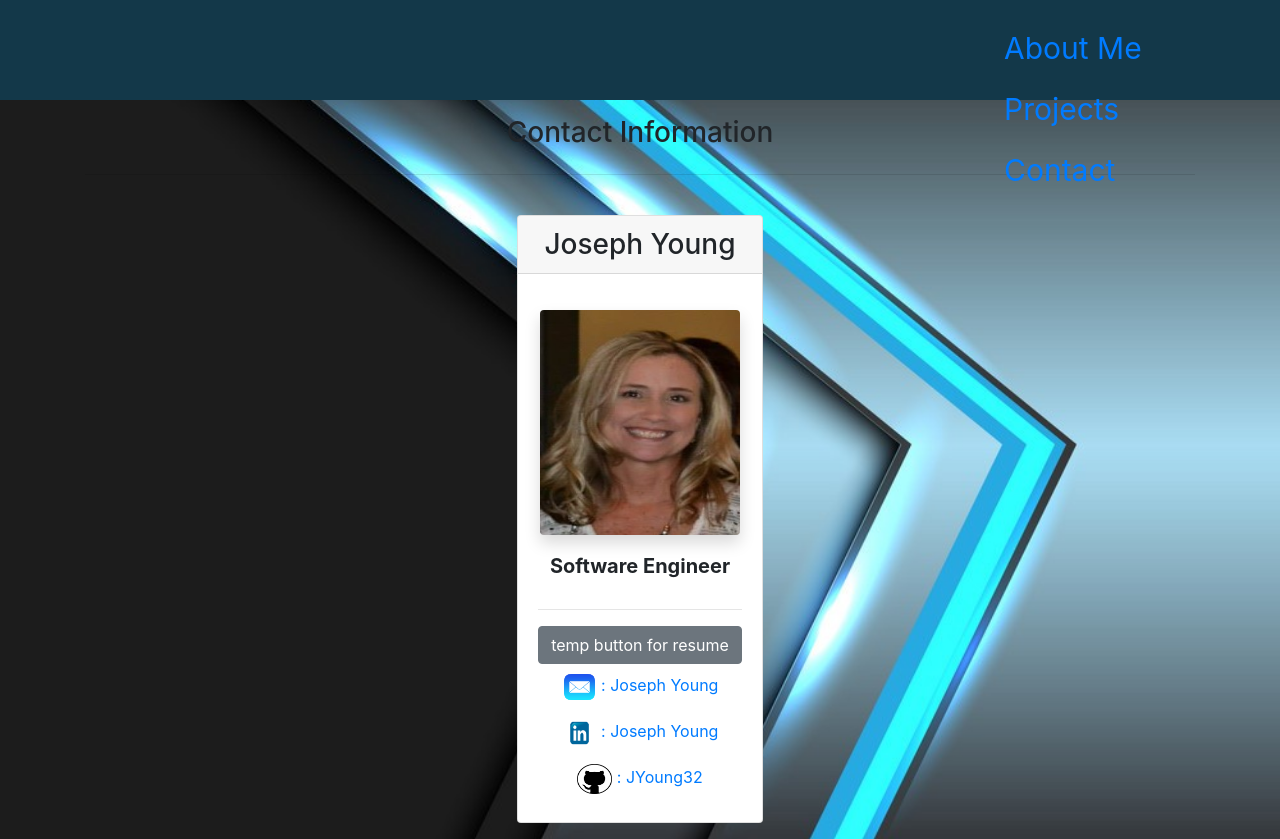
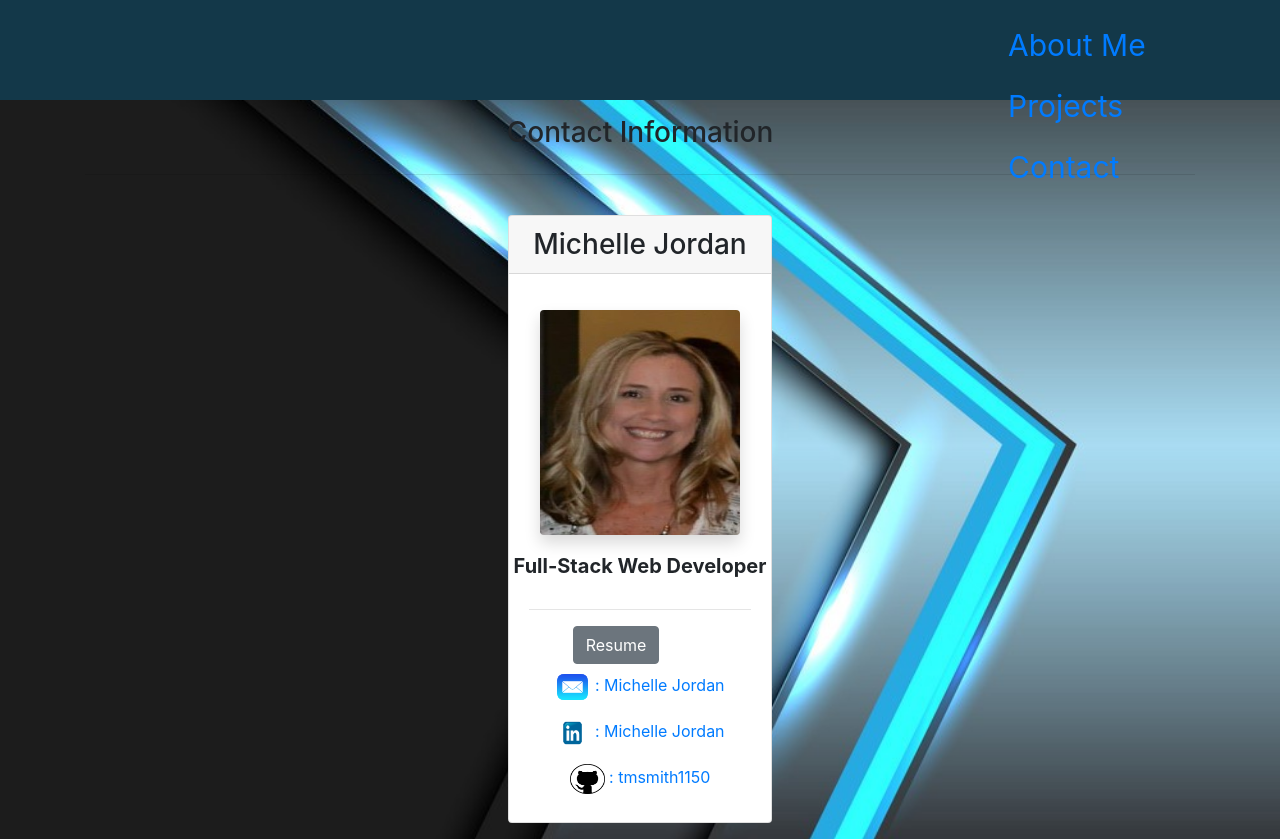
Before and after one commit to tmsmith1150/react-portfolio, a React (Create React App) app: page /contact in a window 1280 px wide. Built offline with nearby package versions, Linux system fonts and the light colour scheme.

Commit message:
deploying

```diff
--- a/src/App.js
+++ b/src/App.js
@@ -7,11 +7,7 @@ import About from './comp/Pages/AboutMe';
 import Projects from './comp/Pages/Projects';
 import Contact from './comp/Pages/Contact';
 import './index.css'
-// import { library } from '@fortawesome/fontawesome-svg-core';
-// import { faEnvelope, faCodeBranch } from '@fortawesome/free-solid-svg-icons'
-// import Footer from "./components/Footer";
 
-// library.add(faEnvelope, faCodeBranch);
 
 function App() {
   return (
@@ -19,8 +15,8 @@ function App() {
         <Navbar />
           <Container>
             <Route exact path="/" component={About} />
-            <Route path="/projects" component={Projects} />
-            <Route path="/contact" component={Contact} />
+            <Route exact path="/projects" component={Projects} />
+            <Route exact path="/contact" component={Contact} />
           </Container>
       </div>
   );
--- a/src/comp/Pages/Contact/index.js
+++ b/src/comp/Pages/Contact/index.js
@@ -43,7 +43,7 @@ const Contact = (props) => {
                                 <Col className="text-Left m-3">
                                     <CardTitle className="lead text-center font-weight-bold">Full Stack Developer</CardTitle>
                                     <hr className="m-3" />
-                                    <NavLink href="mailto:tmsmith1150@live.com"><img className="logo" src={emailIcon} alt="Logo"/> : Michelle </NavLink>
+                                    <NavLink href="mailto:tmsmith1150@live.com"><img className="logo" src={emailIcon} alt="Logo"/> : Michelle Jordan</NavLink>
                                     <NavLink href="https://www.linkedin.com/in/michelle-jordan-6988maiden/"><img className="logo" src={linkedInIcon} alt="Logo"/> : Michelle Jordan</NavLink>
                                     <NavLink href="https://github.com/tmsmith1150"><img className="logo" src={githubIcon} alt="Logo"/> : tmsmith1150</NavLink>
                                 </Col>
@@ -59,22 +59,22 @@ const Contact = (props) => {
                     <Card className="m-3">
                         <CardHeader tag="h3" >
                             <Row className="justify-content-center">
-                                Joseph Young
+                                Michelle Jordan
                             </Row>
                         </CardHeader>
                         <CardBody>
                             <Row className="justify-content-center"><img className="headshot shadow bg-white rounded mt-3" src={headshot} alt="Headshot"/></Row>
                             <Row className="justify-content-center mt-3">
-                                <CardTitle className="lead font-weight-bold">Software Engineer</CardTitle>
+                                <CardTitle className="lead font-weight-bold">Full-Stack Web Developer</CardTitle>
                             </Row>
                             <hr/>
                             <Row>
                                 <Col className="text-center">
-                                    <Button>temp button for resume</Button>
-                                    {/* <Button color="secondary" className="mb-3" href={resume} target="_blank">Resume</Button> */}
-                                    <NavLink href="mailto:Joseph.Young.Dev@gmail.com"><img className="logo" src={emailIcon} alt="Logo"/> : Joseph Young</NavLink>
-                                    <NavLink href="https://www.linkedin.com/in/joe-young-8a499a18a/"><img className="logo" src={linkedInIcon} alt="Logo"/> : Joseph Young</NavLink>
-                                    <NavLink href="https://github.com/JYoung32"><img className="logo" src={githubIcon} alt="Logo"/> : JYoung32</NavLink>
+                                <Button color="secondary" className="mr-5" href={resume} target="_blank">Resume</Button>
+
+                                    <NavLink href="mailto:tmsmith1150@live.com"><img className="logo" src={emailIcon} alt="Logo"/> : Michelle Jordan</NavLink>
+                                    <NavLink href="https://www.linkedin.com/in/michelle-jordan-6988maiden/"><img className="logo" src={linkedInIcon} alt="Logo"/> : Michelle Jordan</NavLink>
+                                    <NavLink href="https://github.com/tmsmith1150"><img className="logo" src={githubIcon} alt="Logo"/> : tmsmith1150</NavLink>
                                 </Col>
                             </Row>
                         </CardBody>
--- a/src/comp/Pages/Projects/index.js
+++ b/src/comp/Pages/Projects/index.js
@@ -12,8 +12,8 @@ class Projects extends React.Component {
 
     render() {
         return (
-            <div className="projects">
-            <Jumbotron className="m-3">
+            <div>
+            <Jumbotron className="m-3 projects">
                 <h1 className="display-4 text-center pb-5">Projects!</h1>
                 {/* <p className="lead text-center">See what I have built!</p> */}
                 <hr className="my-4" />
--- a/src/comp/components/Navbar/index.js
+++ b/src/comp/components/Navbar/index.js
@@ -12,7 +12,7 @@ const Navigation = (props) => {
 
   return (
       <div className="nav">
-      <Navbar className="nav" light expand="md" className="sticky-top">
+      <Navbar className="nav sticky-top" light expand="md">
 
         <NavbarBrand className="ml-3"></NavbarBrand>
         <NavbarToggler onClick={toggle}/>
--- a/src/comp/components/ProjectCard/index.js
+++ b/src/comp/components/ProjectCard/index.js
@@ -3,6 +3,7 @@ import {
     Card, Button, CardHeader, CardFooter, CardBody, CardText, Row, Col
 } from 'reactstrap';
 import MediaQuery, { useMediaQuery } from 'react-responsive';
+import './style.css';
 
 const ProjectCard = (props) => {
 
@@ -15,7 +16,7 @@ const ProjectCard = (props) => {
     });
 
     return (
-        <div>
+        <div className="project-div">
         {isDesktopOrLaptop && <>
             <Card className="m-4">
                 <CardHeader tag="h3" className="p-3">{props.projectName}</CardHeader>
--- /dev/null
+++ b/src/comp/components/ProjectCard/style.css
@@ -0,0 +1,9 @@
+.m-4 {
+    background-color: #f0fffe;
+
+}
+
+.projects {
+    background-color: #9dc5c3;
+background-image: linear-gradient(315deg, #bbc0ca 0%, #9dc5c3 74%);
+}
--- a/src/index.css
+++ b/src/index.css
@@ -5,13 +5,22 @@ body {
   rgb(181, 190, 174) 80%); */
 
   background-image: url('./comp/Pictures/background.jpg');
-    background-size: cover;
+  background-repeat: no-repeat center center fixed;
+  -webkit-background-size: cover;
+  -moz-background-size: cover;
+  -o-background-size: cover;
+  background-size: cover;
+
+
+
+    /* background-size: cover; */
 
 
     /* background-color: rgb(220, 229, 253); */
+    /* background-repeat: no-repeat;
     height: 100vh;
     padding:0;
-    margin:0;
+    margin:0; */
 
 
     /* https://i.pinimg.com/736x/99/05/a6/9905a6ca0a3d4c6c46971461282750c5.jpg */
```
Also changed, not shown: package.json (+4 -3 lines), public/index.html (+1 -8 lines), server.js (+5 -5 lines), 1 other file (tests, documents, lock files or other folders).
